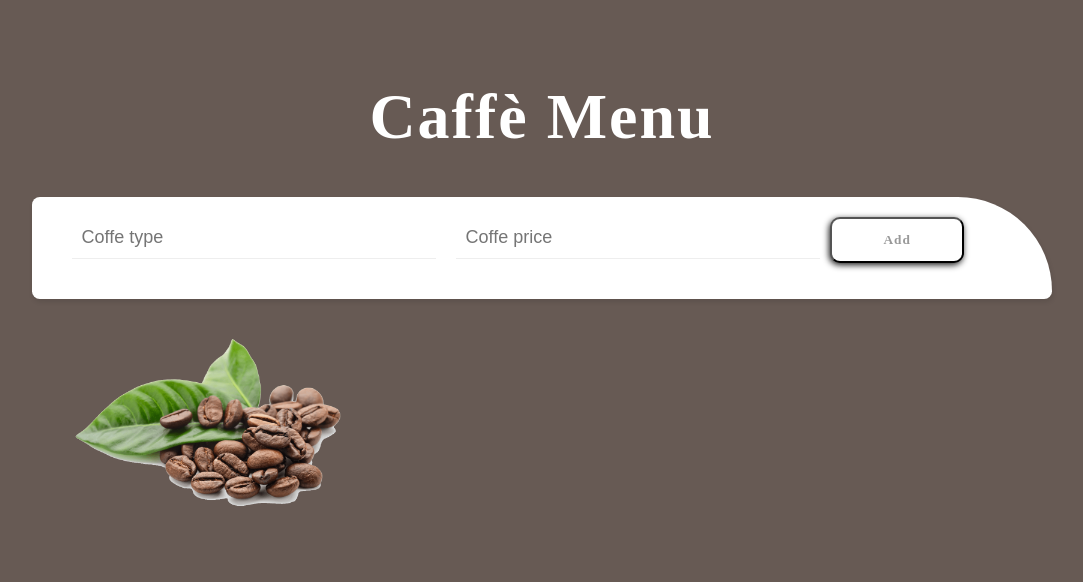
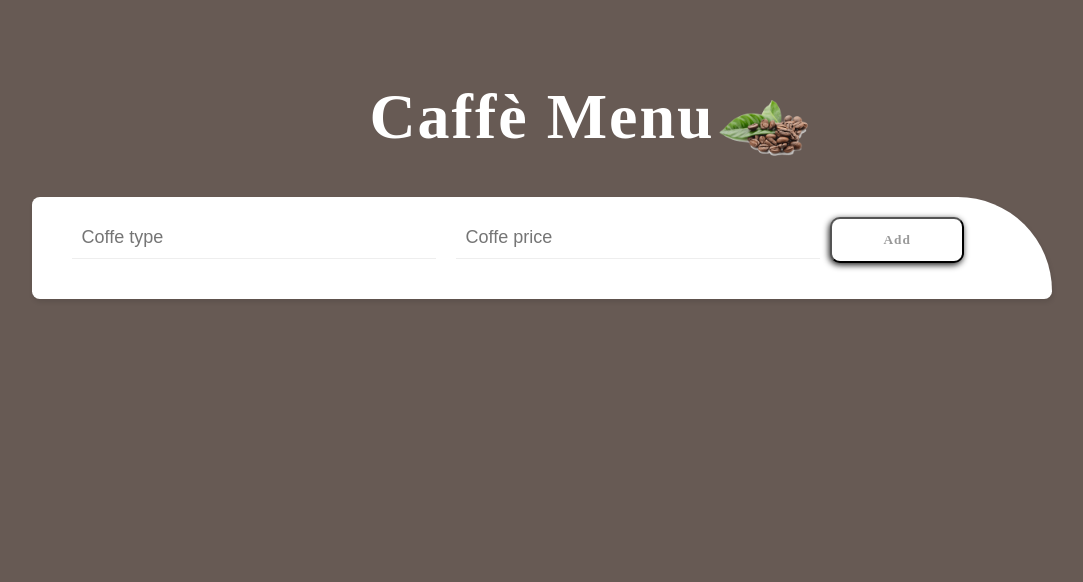
Before and after one commit to rjOwl/firebase_JS-simple-app, a plain HTML site: page index.html in a window 1280 px wide. Shown: the whole page, without its empty margins (98-1181 px from the left). Drawn offline with Linux system fonts and the light colour scheme; no server answers.

Commit message:
Change pic position

```diff
--- a/index.html
+++ b/index.html
@@ -7,7 +7,7 @@
         <script src="https://www.gstatic.com/firebasejs/7.2.1/firebase-firestore.js"></script>
     </head>
     <body >
-        <h1>Caffè Menu</h1>
+        <h1>Caffè Menu <img class="fix-left" src="./s3.png"  width="100px"/></h1>
         <div class="content">
             <form id="add-cafe-form">
               <input required type="text" name="type" placeholder="Coffe type"> </ipnut>
@@ -15,7 +15,6 @@
               <button class="change">Add</button>
             </form>
             <ul id="cafe-list"></ul>
-            <img class="fix-left" src="./s3.png"  width="300px"/>
 
             <!-- <img src="./s3.png" class="fix-right"/> -->
 
```
